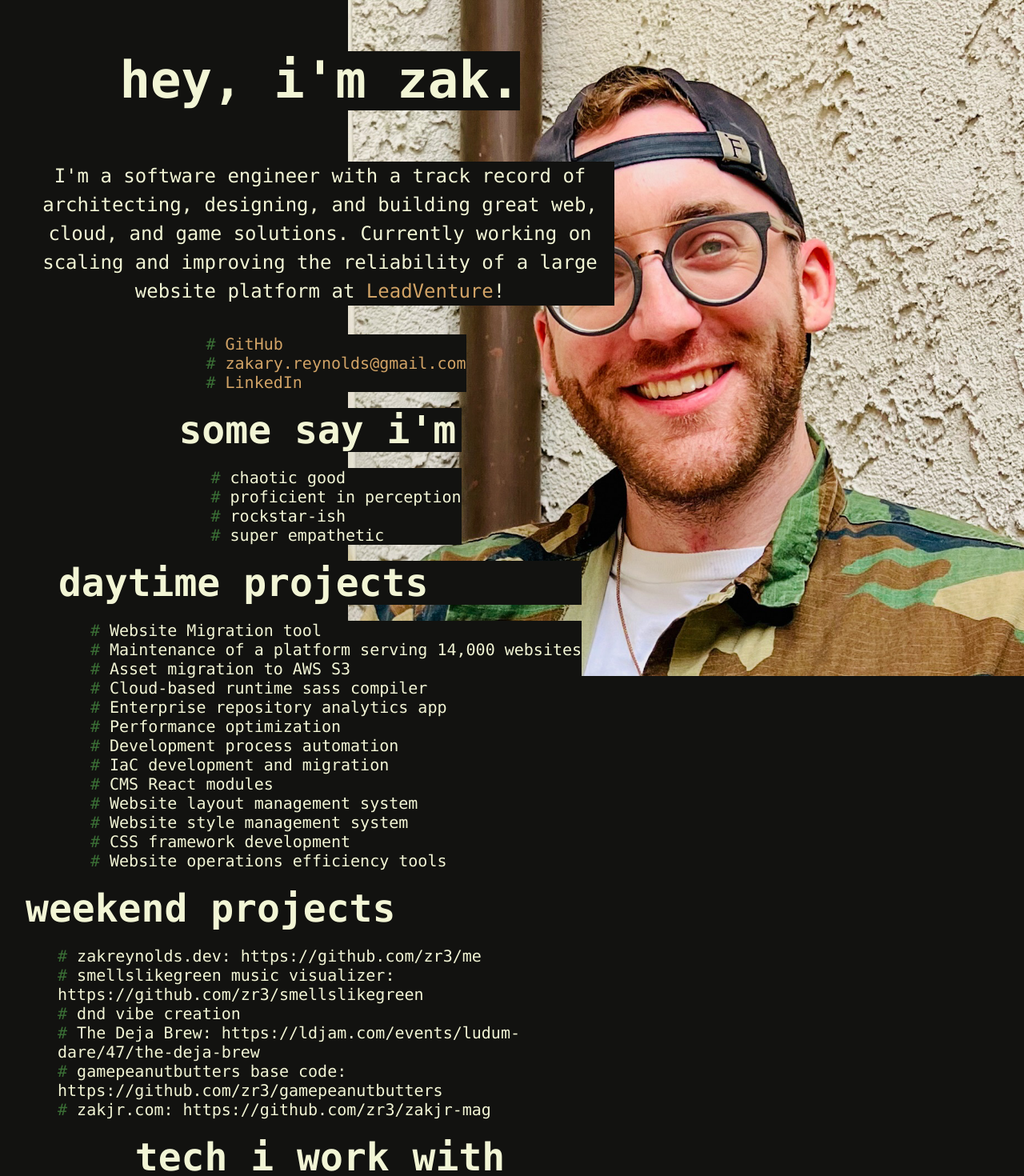
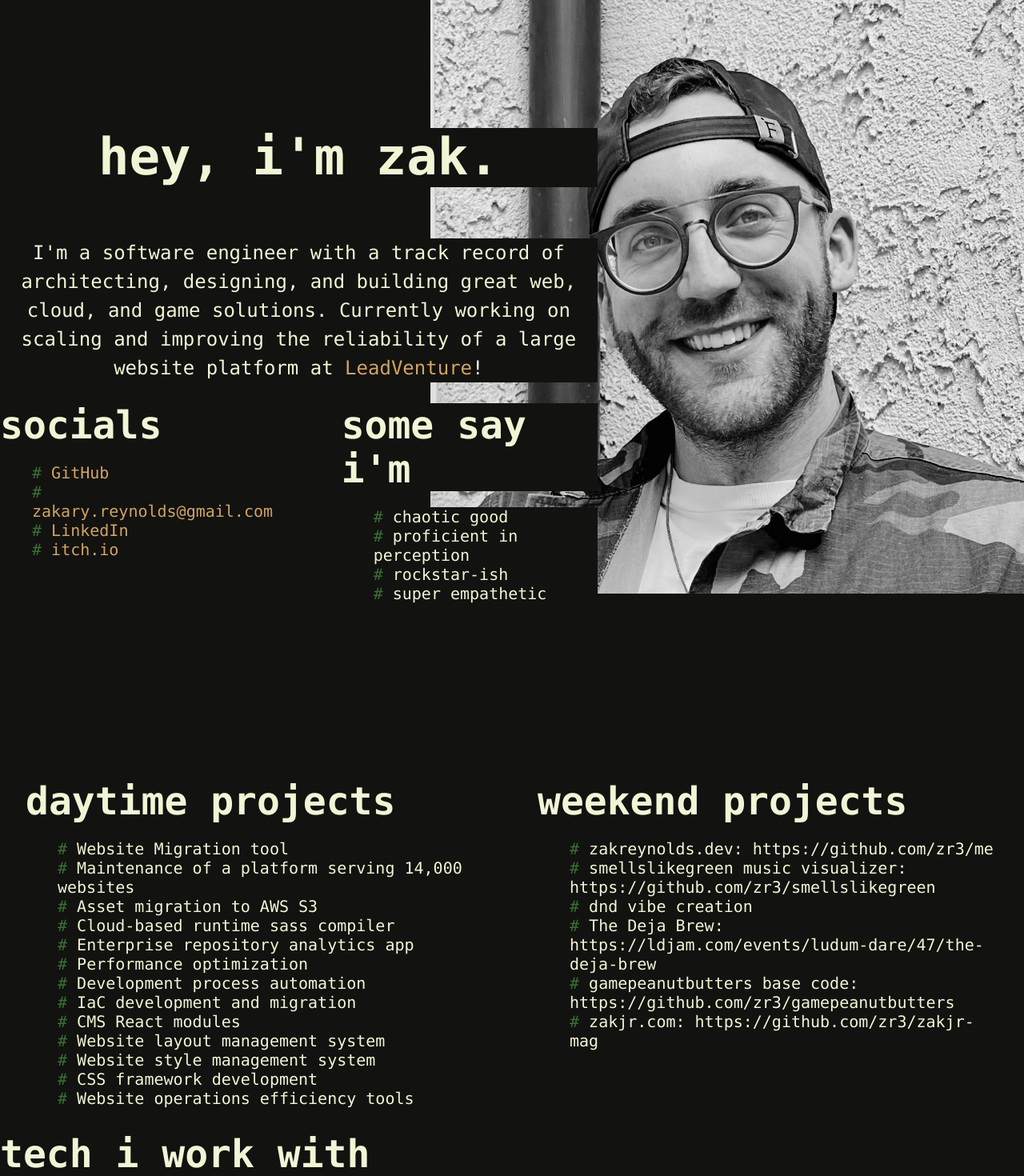
Before and after one commit to zr3/me, a Next.js app in the folder frontend/: page / in a window 1280 px wide. Shown: the top 1470 px of the page at 80% size. Built offline with nearby package versions, Linux system fonts and the light colour scheme.

Commit message:
more style sketching

```diff
--- /dev/null
+++ b/frontend/components/code-bg.module.css
@@ -0,0 +1,59 @@
+/*
+  '#78f8ea',
+  '#60d5b9',
+  '#4eb28a',
+  '#40915e',
+  '#347035',
+  '#325917',
+  '#2f4400',
+  '#2b2f00',
+  '#281b00',
+*/
+
+.container {
+    color: #2f4400;
+    z-index: 0;
+    position: absolute;
+    display: block;
+    top: 0px;
+    left: 0px;
+    width: 90vw;
+    overflow: hidden;
+}
+
+.container p {
+    transition: all ease-out 1s;
+    margin-top: 2px;
+    margin-bottom: 0px;
+}
+
+.container p:nth-child(4n) {
+    color: #2b2f00;
+}
+.container p:nth-child(4n + 1) {
+    color: #281b00;
+}
+.container p:nth-child(4n + 2) {
+    color: #2b2f00;
+}
+.container p:nth-child(4n + 3) {
+    color: #281b00;
+}
+.container p:nth-child(6n) {
+    margin-left: 0px;
+}
+.container p:nth-child(6n + 1) {
+    margin-left: 250px;
+}
+.container p:nth-child(6n + 2) {
+    margin-left: 500px;
+}
+.container p:nth-child(6n + 3) {
+    margin-left: 20px;
+}
+.container p:nth-child(6n + 4) {
+    margin-left: 70px;
+}
+.container p:nth-child(6n + 5) {
+    margin-left: -200px;
+}
--- /dev/null
+++ b/frontend/components/code-bg.tsx
@@ -0,0 +1,60 @@
+import styles from './code-bg.module.css'
+
+const content = `
+#ifndef BASEEXTERNALLIBRARYFEATURE_H
+#define BASEEXTERNALLIBRARYFEATURE_H
+
+#include <QAction>
+#include <QModelIndex>
+
+#include "library/libraryfeature.h"
+
+class BaseSqlTableModel;
+class TrackCollection;
+
+class BaseExternalLibraryFeature : public LibraryFeature {
+    Q_OBJECT
+  public:
+    BaseExternalLibraryFeature(QObject* pParent, TrackCollection* pCollection);
+    virtual ~BaseExternalLibraryFeature();
+
+  public slots:
+    virtual void onRightClick(const QPoint& globalPos);
+    virtual void onRightClickChild(const QPoint& globalPos, QModelIndex index);
+
+  protected:
+    // Must be implemented by external Libraries copied to Mixxx DB
+    virtual BaseSqlTableModel* getPlaylistModelForPlaylist(QString playlist) {
+        Q_UNUSED(playlist);
+        return NULL;
+    }
+    // Must be implemented by external Libraries not copied to Mixxx DB
+    virtual void appendTrackIdsFromRightClickIndex(QList<int>* trackIds, QString* pPlaylist);
+
+    QModelIndex m_lastRightClickedIndex;
+
+  private slots:
+    void slotAddToAutoDJ();
+    void slotAddToAutoDJTop();
+    void slotImportAsMixxxPlaylist();
+
+  private:
+    void addToAutoDJ(bool bTop);
+
+    TrackCollection* m_pTrackCollection;
+    QAction* m_pAddToAutoDJAction;
+    QAction* m_pAddToAutoDJTopAction;
+    QAction* m_pImportAsMixxxPlaylistAction;
+};
+
+#endif // BASEEXTERNALLIBRARYFEATURE_H
+`
+
+const CodeBG = () => {
+    const lines = content.split('\n').map((line, i) => <p key={`line-${i}`}>{line}</p>)
+    return (
+        <div className={styles.container}>{lines}</div>
+    )
+}
+
+export default CodeBG
--- /dev/null
+++ b/frontend/components/decoration.module.css
@@ -0,0 +1,2 @@
+.blackout {
+}
--- /dev/null
+++ b/frontend/components/decoration.tsx
@@ -0,0 +1,9 @@
+import styles from './decoration.module.css'
+
+const Decoration = () => {
+    return (
+        <div className={styles.blackout}></div>
+    )
+}
+
+export default Decoration
--- a/frontend/pages/index.tsx
+++ b/frontend/pages/index.tsx
@@ -1,7 +1,21 @@
 import type { NextPage } from 'next'
 import Head from 'next/head'
 import Image from 'next/image'
+import CodeBG from '../components/code-bg'
+import Decoration from '../components/decoration'
 import styles from '../styles/Home.module.css'
+
+const palette = [
+  '#78f8ea',
+  '#60d5b9',
+  '#4eb28a',
+  '#40915e',
+  '#347035',
+  '#325917',
+  '#2f4400',
+  '#2b2f00',
+  '#281b00',
+]
 
 const Home: NextPage = () => {
   return (
@@ -12,16 +26,25 @@ const Home: NextPage = () => {
         <link rel="icon" href="/favicon.ico" />
       </Head>
 
+      <div className={styles.profilepic}>
+        <img src="/profile.jpg" alt="Headshot of Zak Reynolds" />
+      </div>
+
+      {/* <CodeBG /> */}
+
       <main className={styles.main}>
-        <h1 id="title" className={styles.title}>
-          hey, i'm zak.
-        </h1>
 
-        <p className={styles.description}>
-          I'm a software engineer with a track record of architecting, designing, and building great web, cloud, and game solutions. Currently working on scaling and improving the reliability of a large website platform at <a href="https://www.leadventure.com" target="_blank">LeadVenture</a>!
-        </p>
+        <section id="header" className={styles.header}>
+          <h1 id="title" className={styles.title}>
+            hey, i'm zak.
+          </h1>
+          <p className={styles.description}>
+            I'm a software engineer with a track record of architecting, designing, and building great web, cloud, and game solutions. Currently working on scaling and improving the reliability of a large website platform at <a href="https://www.leadventure.com" target="_blank">LeadVenture</a>!
+          </p>
+        </section>
 
-        <section id="socials" className={styles.list}>
+        <section id="socials" className={styles.socials}>
+          <h2 className={styles.heading}>socials</h2>
           <ul>
             <li><a href="https://github.com/zr3">GitHub</a></li>
             <li>
@@ -30,10 +53,11 @@ const Home: NextPage = () => {
               </a>
             </li>
             <li><a href="https://www.linkedin.com/" target="_blank">LinkedIn</a></li>
+            <li><a href="https://zre.itch.io" target="_blank">itch.io</a></li>
           </ul>
         </section>
 
-        <section id="others-said" className={styles.list}>
+        <section id="others-said" className={styles.others}>
           <h2 className={styles.heading}>some say i'm</h2>
           <ul>
             <li>chaotic good</li>
@@ -43,7 +67,7 @@ const Home: NextPage = () => {
           </ul>
         </section>
 
-        <section id="daytime-projects" className={styles.list}>
+        <section id="daytime-projects" className={styles.daytime}>
           <h2 className={styles.heading}>
             daytime projects
           </h2>
@@ -64,7 +88,7 @@ const Home: NextPage = () => {
           </ul>
         </section>
 
-        <section id="weekend-projects" className={styles.list}>
+        <section id="weekend-projects" className={styles.weekend}>
           <h2 className={styles.heading}>
             weekend projects
           </h2>
@@ -76,9 +100,10 @@ const Home: NextPage = () => {
             <li>gamepeanutbutters base code: https://github.com/zr3/gamepeanutbutters</li>
             <li>zakjr.com: https://github.com/zr3/zakjr-mag</li>
           </ul>
+          <Decoration />
         </section>
 
-        <section id="current-stack" className={styles.list}>
+        <section id="current-stack" className={styles.stack}>
           <h2 className={styles.heading}>
             tech i work with
           </h2>
@@ -108,7 +133,7 @@ const Home: NextPage = () => {
           </ul>
         </section>
 
-        <section id="happy" className={styles.list}>
+        <section id="happy" className={styles.happy}>
           <h2 className={styles.heading}>
             things that make me happy
           </h2>
@@ -136,11 +161,11 @@ const Home: NextPage = () => {
             <li>Learning</li>
             <li>Martin Fowler's blog</li>
             <li>Deleting accidental complexity</li>
-            <li></li>
+            <li>Brutalism</li>
           </ul>
         </section>
 
-        <section id="at-work" className={styles.list}>
+        <section id="at-work" className={styles.work}>
           <h2 className={styles.heading}>
             things i do at work
           </h2>
@@ -159,7 +184,7 @@ const Home: NextPage = () => {
           </ul>
         </section>
 
-        <section id="about-me" className={styles.content}>
+        <section id="about-me" className={styles.about}>
           <h2 className={styles.heading}>
             a little more about me
           </h2>
--- a/frontend/styles/Home.module.css
+++ b/frontend/styles/Home.module.css
@@ -1,16 +1,17 @@
 .container {
-  padding: 0 2rem;
-  max-width: 800px;
+  /* padding: 0 2rem; */
+  /* max-width: 800px; */
 }
 
 .main {
+  position: relative;
   min-height: 100vh;
-  padding: 4rem 0;
+  padding: 20vh 0 0;
   flex: 1;
-  display: flex;
-  flex-direction: column;
-  justify-content: center;
-  align-items: center;
+  display: grid;
+  grid-template-columns: repeat(12, 1fr);
+  gap: 0px;
+  grid-auto-rows: minmax(10px, auto);
 }
 
 .footer {
@@ -38,6 +39,11 @@
 .title a:focus,
 .title a:active {
   text-decoration: underline;
+}
+
+.header {
+  grid-column: 1 / 8;
+  grid-row: 1;
 }
 
 .title {
@@ -72,27 +78,150 @@
   font-size: 1.25rem;
 }
 
-.list {
+.socials {
+  grid-column: 1 / 4;
+  grid-row: 3;
+}
+
+.others {
+  grid-column: 5 / 8;
+  grid-row: 3;
+}
+
+/* .daytime {
+  grid-column: 1 / 13;
+  grid-row: 4;
+  margin-top: 25vh;
+}
+
+.weekend {
+  grid-column: 1 / 13;
+  grid-row: 5;
+} */
+
+.daytime,
+.weekend {
+  position: relative;
+  padding: 25vh 2rem 0;
+}
+
+.daytime {
+  grid-column: 1 / 7;
+  grid-row: 4;
+}
+
+.weekend {
+  grid-column: 7 / 13;
+  grid-row: 4;
+}
+
+.weekend:before {
+  content: "";
+  position: absolute;
+  top: 25vh;
+  right: 0px;
+  width: 75vw;
+  height: 80vh;
+  background-color: #121210;
+  z-index: -1;
+}
+
+
+.stack {
+  position: relative;
+  grid-column: 1 / 13;
+  grid-row: 6;
+}
+.stack:before {
+  content: "";
+  position: absolute;
+  top: 0%;
+  right: 0%;
+  width: 58vw;
+  height: 100%;
+  background-image: url('/profile.jpg');
+  background-size: 58vw;
+  background-attachment: fixed;
+  background-position: top right;
+
+  z-index: -1;
+}
+
+.happy {
+  grid-column: 1 / 7;
+  grid-row: 7;
+}
+
+.work {
+  grid-column: 1 / 13;
+  grid-row: 8;
+  background-color: #121210;
+}
+
+.about {
+  grid-column: 1 / 13;
+  grid-row: 9;
+  background-color: #121210;
+}
+
+.work,
+.about {
+  display: flex;
+  flex-direction: column;
+  align-items: center;
+}
+
+.work ul,
+.about p {
+  max-width: 800px;
+}
+
+.footer {
+  grid-column: 1 / 13;
+  grid-row: 10;
+  background-color: #121210;
+}
+
+.socials,
+.others,
+.daytime,
+.weekend,
+.happy,
+.work,
+.stack,
+.about {
   margin: 0;
   font-size: 1.25rem;
 }
 
-.list li {
-  list-style: none;
+.socials li,
+.others li,
+.daytime li,
+.weekend li,
+.happy li,
+.work li {
   background-color: #121210;
 }
 
-.list li:before {
+.socials li,
+.others li,
+.daytime li,
+.weekend li,
+.happy li,
+.work li,
+.stack li {
+  list-style: none;
+}
+
+.socials li:before,
+.others li:before,
+.daytime li:before,
+.weekend li:before,
+.happy li:before,
+.work li:before,
+.stack li:before {
   content: "# ";
   color: #3a6e35;
-}
-.code {
-  background: #fafafa;
-  border-radius: 5px;
-  padding: 0.75rem;
-  font-size: 1.1rem;
-  font-family: Menlo, Monaco, Lucida Console, Liberation Mono, DejaVu Sans Mono,
-    Bitstream Vera Sans Mono, Courier New, monospace;
 }
 
 .grid {
@@ -102,44 +231,27 @@
   flex-wrap: wrap;
 }
 
-.card {
-  margin: 1rem;
-  padding: 1.5rem;
-  text-align: left;
-  color: inherit;
-  text-decoration: none;
-  border: 1px solid #eaeaea;
-  border-radius: 10px;
-  transition: color 0.15s ease, border-color 0.15s ease;
-  max-width: 300px;
-}
-
-.card:hover,
-.card:focus,
-.card:active {
-  color: #0070f3;
-  border-color: #0070f3;
-}
-
-.card h2 {
-  margin: 0 0 1rem 0;
-  font-size: 1.5rem;
-}
-
-.card p {
-  margin: 0;
-  font-size: 1.25rem;
-  line-height: 1.5;
-}
-
 .profilepic {
-  margin: 1rem;
-  padding: 1.5rem;
-  max-width: 300px;
+  position: fixed;
+  display: block;
+  top: 0;
+  right: 0;
+  width: 58vw;
+  height: 58vw;
+  overflow: hidden;
+  z-index: -1;
 }
 
 .profilepic img {
-  border-radius: 100%;
+  position: absolute;
+  top: 0%;
+  right: 0%;
+  width: 100%;
+  height: 100%;
+  /* animation-name: photo-in; */
+  animation-duration: 1700ms;
+  animation-timing-function: ease-out;
+  filter: grayscale(1);
 }
 
 .logo {
@@ -153,3 +265,8 @@
     flex-direction: column;
   }
 }
+
+@keyframes photo-in {
+  0%    { right: -100%; top: 10%; opacity: 0 }
+  100%    { right: 0%; top: 0%; opacity: 1 }
+}
--- a/frontend/styles/globals.css
+++ b/frontend/styles/globals.css
@@ -1,15 +1,18 @@
+html {
+  background-color: #121210;
+}
+
 html,
 body {
   padding: 0;
   margin: 0;
   font-family: Consolas, -apple-system, BlinkMacSystemFont, Segoe UI, Roboto, Oxygen,
     Ubuntu, Cantarell, Fira Sans, Droid Sans, Helvetica Neue, sans-serif;
-  background-color: #121210;
   color: #f2f5d5;
-  background-image: url('/profile.jpg');
+  /* background-image: url('/profile.jpg');
   background-repeat: no-repeat;
   background-position-x: right;
-  background-size: 66vw;
+  background-size: 66vw; */
 }
 
 a {
```
